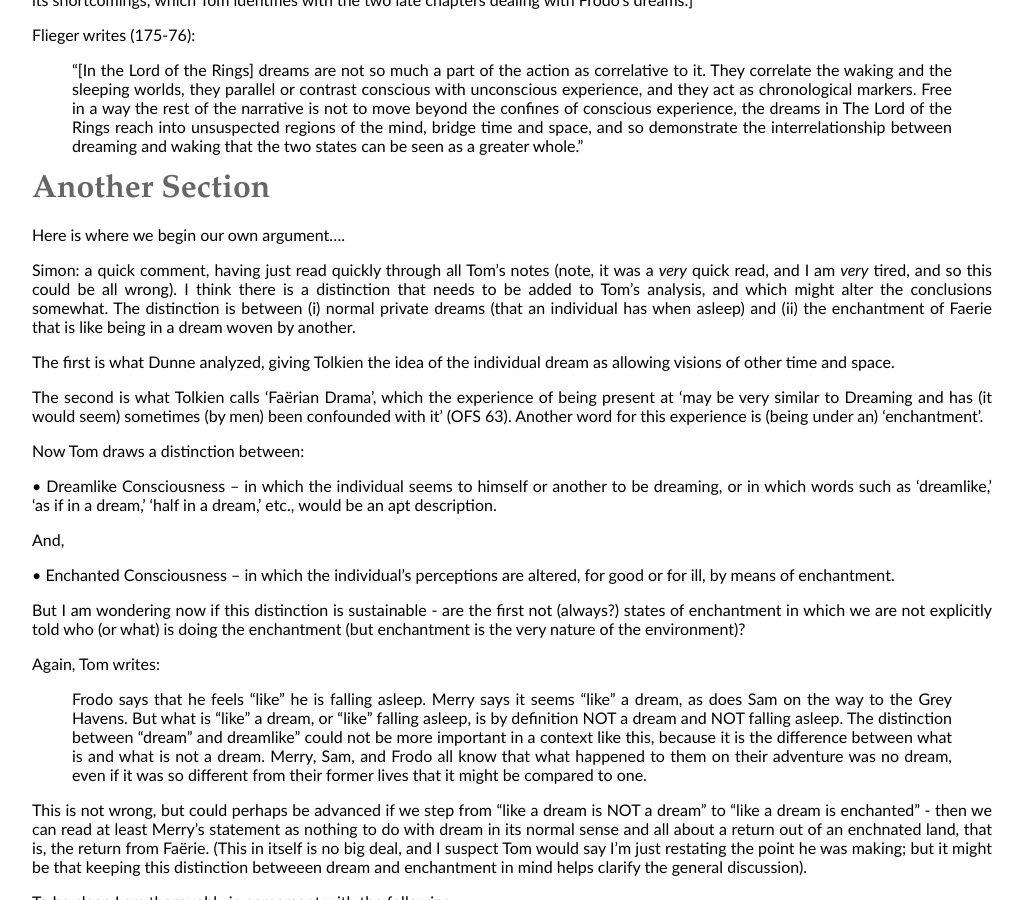
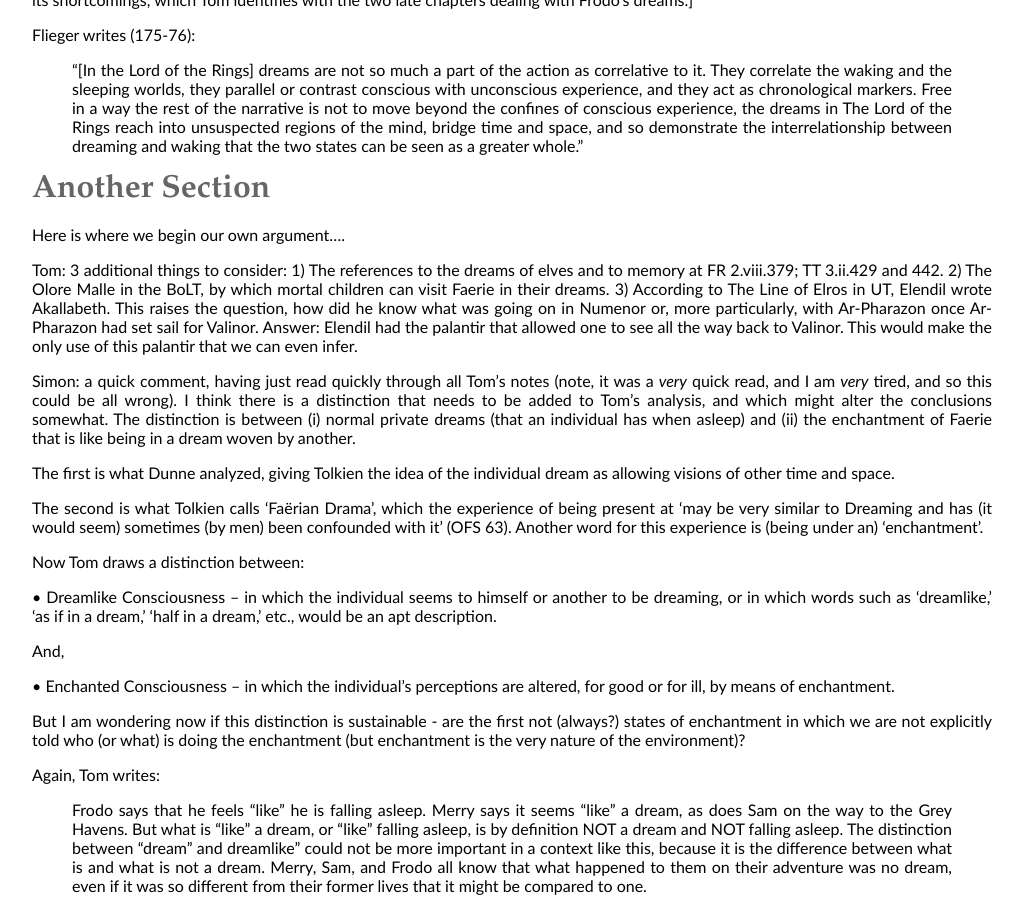
Before and after one commit to uoou/AWildernessOfDragons, a Jekyll site: the page built from essay.md, in a window 1280 px wide and 900 px high, scrolled down 1599 px. Shown: the whole window, without its empty margins (0-1023 px from the left). Built offline with Jekyll 4.4.1, drawn with Linux system fonts in a browser that asks for light colours; Markdown is read by kramdown in place of the engine named in the settings.

Commit message:
Update essay.md

```diff
--- a/essay.md
+++ b/essay.md
@@ -48,6 +48,12 @@
 
 Here is where we begin our own argument....
 
+
+Tom: 3 additional things to consider:
+1)	The references to the dreams of elves and to memory at FR 2.viii.379; TT 3.ii.429 and 442.
+2)	The Olore Malle in the BoLT, by which mortal children can visit Faerie in their dreams.
+3)	According to The Line of Elros in UT, Elendil wrote Akallabeth.  This raises the question, how did he know what was going on in Numenor or, more particularly, with Ar-Pharazon once Ar-Pharazon had set sail for Valinor. Answer: Elendil had the palantir that allowed one to see all the way back to Valinor.  This would make the only use of this palantir that we can even infer.
+
 Simon: a quick comment, having just read quickly through all Tom's notes (note, it was a *very* quick read, and I am *very* tired, and so this could be all wrong). I think there is a distinction that needs to be added to Tom's analysis, and which might alter the conclusions somewhat. The distinction is between (i) normal private dreams (that an individual has when asleep) and (ii) the enchantment of Faerie that is like being in a dream woven by another.
 
 The first is what Dunne analyzed, giving Tolkien the idea of the individual dream as allowing visions of other time and space.
```
